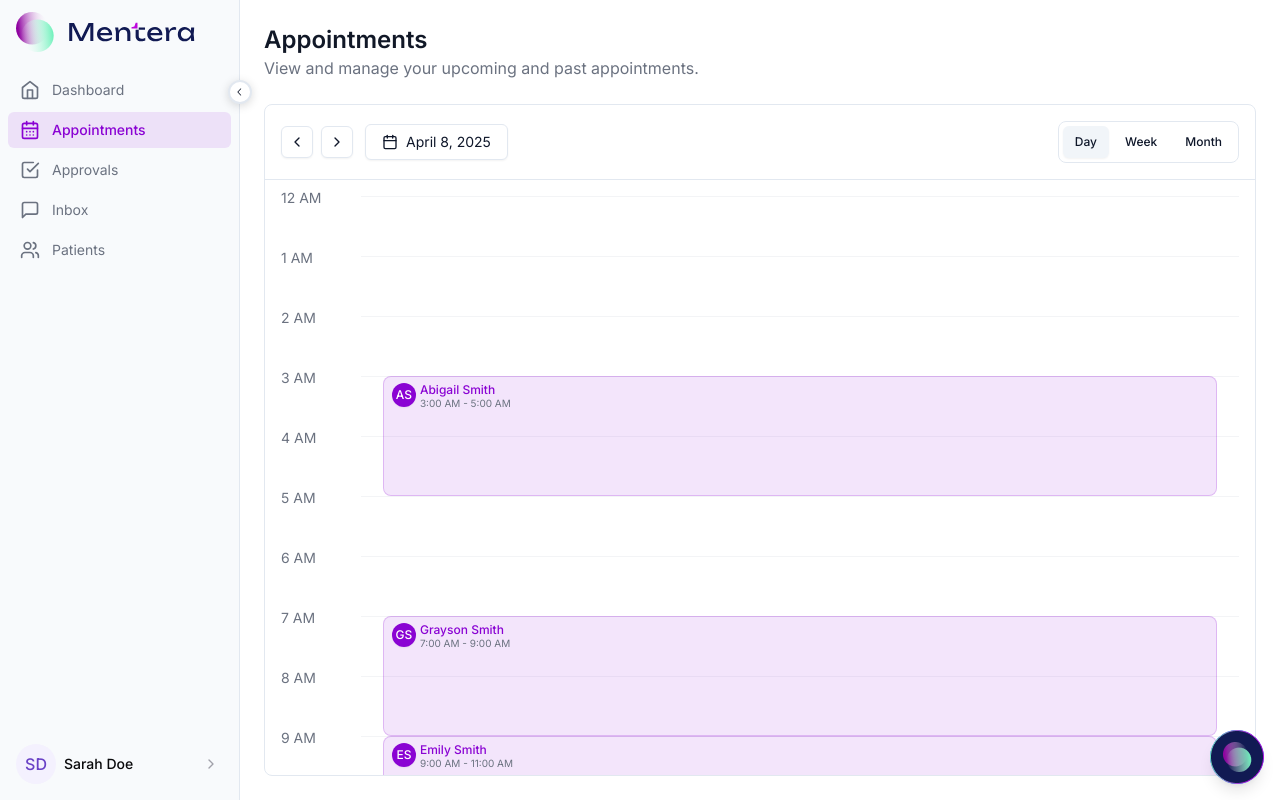
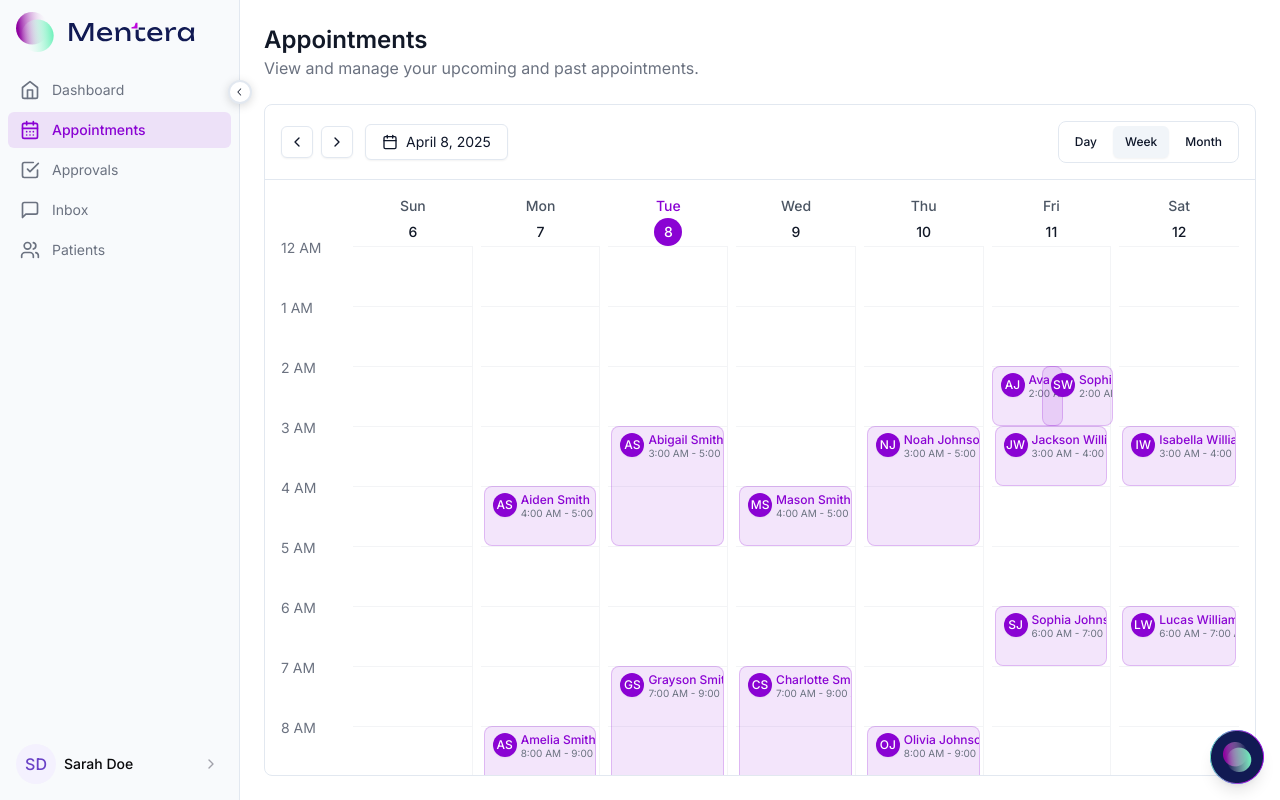
Before and after one commit to ravimentera/mentera_app, a Next.js app: page /appointments in a window 1280 px wide. Built offline with nearby package versions, Linux system fonts and the light colour scheme.

Commit message:
made default view as week view in scheduling calander

```diff
--- a/app/(dashboard)/appointments/components/AppointmentCalendar.tsx
+++ b/app/(dashboard)/appointments/components/AppointmentCalendar.tsx
@@ -31,7 +31,7 @@ export function AppointmentCalendar({
   onDateChange,
 }: AppointmentCalendarProps) {
   const [date, setDate] = useState<Date>(new Date());
-  const [view, setView] = useState<"day" | "week" | "month">("day");
+  const [view, setView] = useState<"day" | "week" | "month">("week");
   const [isDragging, setIsDragging] = useState(false);
   const [dragStart, setDragStart] = useState<number | null>(null);
   const [dragEnd, setDragEnd] = useState<number | null>(null);
```
